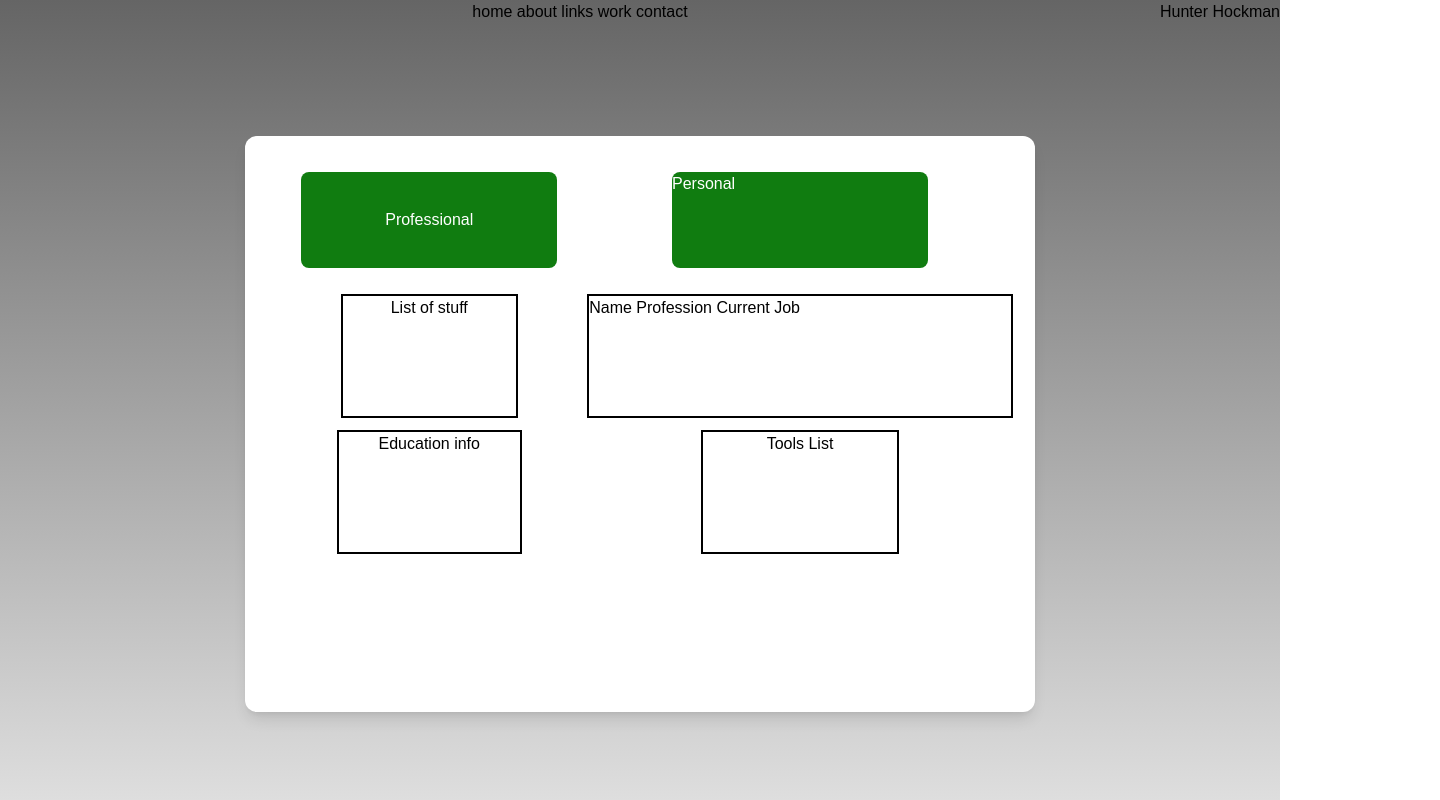
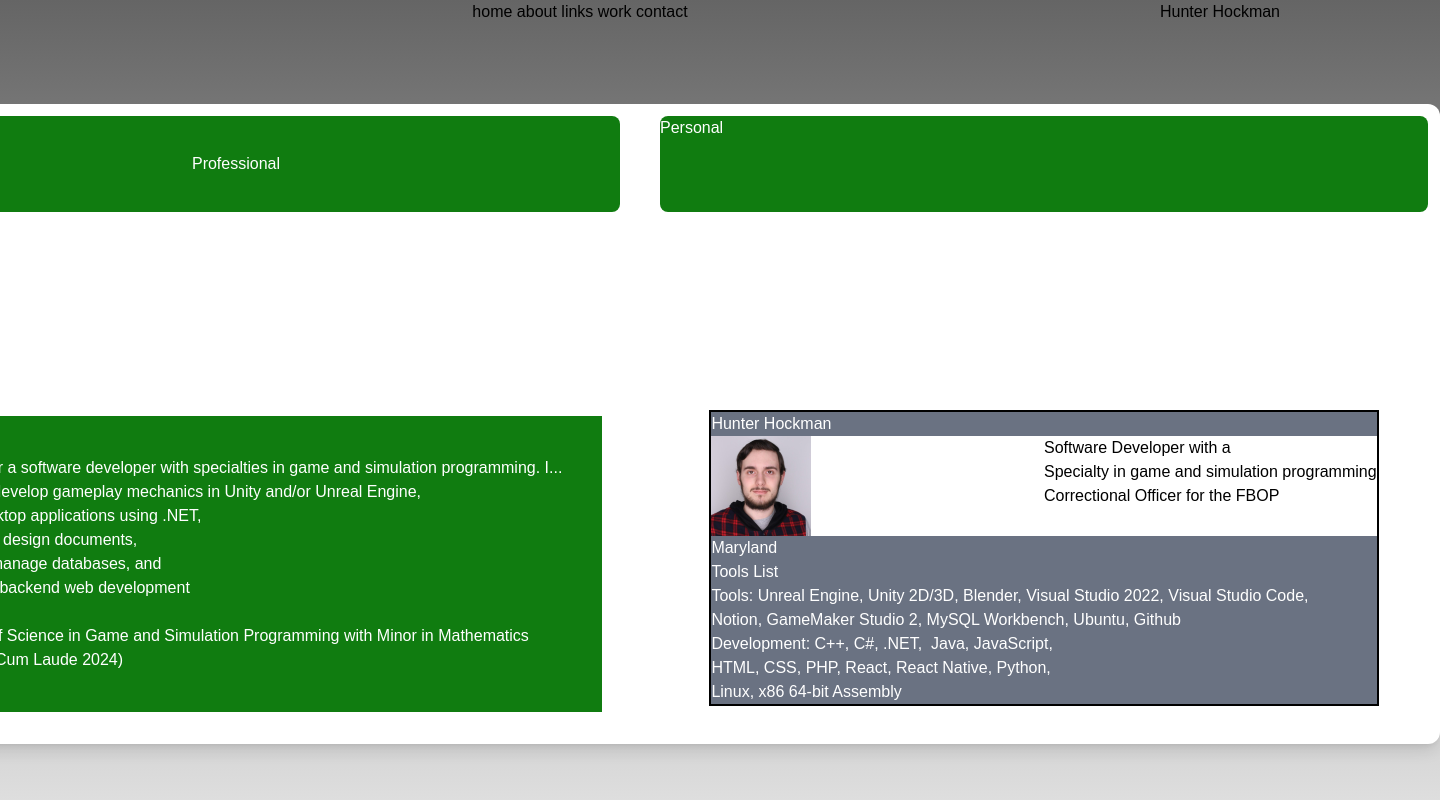
Before and after one commit to Anti-Loli/Portfolio, a Next.js app: page /about in a window 1280 px wide. Shown: the top 800 px of the page, 1440 px wide, since content can reach past the window. Built offline with nearby package versions, Linux system fonts and the light colour scheme.

Commit message:
Updated about page (professional)
Updated the about page to include needed information and reformatted layout to make it look better.

```diff
--- a/src/app/components/Profile.tsx
+++ b/src/app/components/Profile.tsx
@@ -1,22 +1,71 @@
 import ProfileButton from "../components/ProfileButton";
+import Image from 'next/image'
 
 export default function XboxProfile({ username }: { username: string }) {
   return (
-    <main className="bg-white shadow-lg rounded-xl p-6 justify-center items-start h-auto max-h-[80vh] w-auto w-max-7/12 mx-auto my-auto flex gap-x-4">
-        <div className="grid grid-flow-row grid-rows-4 gap-4 justify-items-center -mr-2 auto-rows-auto">
-          <div className=" px-5">
+    <main className="bg-white shadow-lg rounded-xl min(p-6, 8%) justify-center items-start h-auto max-h-[80dvh] w-auto mx-auto my-auto flex gap-x-4">
+
+         {/*Left green info side*/}
+        <div className="grid grid-flow-row grid-rows-4 gap-4 justify-items-center auto-rows-auto">
+          <div>
             <ProfileButton> Professional </ProfileButton>
             </div>
-            <div className=" outline-2 px-12">List of stuff</div>
-            <div className=" outline-2 px-10">Education info</div>
-            </div>
+              <div className=" outline-2 p-10  bg-[#107C10] text-white">Hi I’m Hunter a software developer with specialties in game and simulation programming.  I...
+              <ul>
+                  <li>design and develop gameplay mechanics in Unity and/or Unreal Engine,</li>
+                  <li>develop desktop applications using .NET,</li>
+                  <li>create game design documents,</li>
+                  <li>create and manage databases, and</li>
+                  <li>do front and backend web development</li>
+              </ul>
 
-            <div className="grid grid-flow-row grid-rows-4 gap-4 justify-items-center -ml-2">
-              <div className=" px-16">
+                Education
+
+              <ul>
+                  <li>Bachelor’s of Science in Game and Simulation Programming with Minor in Mathematics</li>
+                  <li>(Graduated Cum Laude 2024)</li>
+               </ul>
+              </div>
+        </div>
+
+         {/*Right profile side*/}
+        <div className="grid grid-flow-row grid-rows-4 gap-4 justify-items-center auto-rows-auto">
+              <div>
                 <ProfileButton href = "/about(personal)"> Personal </ProfileButton>
                 </div>
-            <div className="outline-2 grid grid-flow-col grid-cols-2"> Name Profession Current Job </div>
-            <div className=" outline-2 px-16">Tools List</div>
+            <div className="outline-2">
+              <div className=" bg-gray-500 text-white">Hunter Hockman</div>
+              <div className="grid grid-flow-col grid-cols-2">
+                <Image
+                  src="/ProfilePicture.jpg"
+                  alt="Profile picture of the website owner"
+                  width={100}
+                  height={75}
+                />
+
+                <ul>
+                  <li>Software Developer with a</li>
+                  <li>Specialty in game and simulation programming</li>
+                  <li>Correctional Officer for the FBOP</li>
+                </ul>
+              </div>
+
+              <div className=" bg-gray-500 text-white">Maryland</div>
+
+              <div className=" bg-gray-500 text-white">
+                Tools List
+                <ul>
+                    <li>Tools: Unreal Engine, Unity 2D/3D, Blender, Visual Studio 2022, Visual Studio Code,</li>
+                    <li>Notion, GameMaker Studio 2, MySQL Workbench, Ubuntu, Github</li>
+                </ul>
+
+                <ul>
+                    <li>Development: C++, C#, .NET,  Java, JavaScript,</li>
+                    <li>HTML, CSS, PHP, React, React Native, Python,</li>
+                    <li>Linux, x86 64-bit Assembly</li>
+                </ul>
+              </div>
+            </div>
         </div>
       </main>
 
--- a/src/app/components/ProfileButton.tsx
+++ b/src/app/components/ProfileButton.tsx
@@ -9,7 +9,7 @@ type ButtonProps = {
 
 export default function ProfileButton({children, href, onClick, className}: ButtonProps)
 {
-    const baseStyles = "w-64 h-24 bg-[#107C10] text-white rounded-lg cursor-pointer text-base block m-3";
+    const baseStyles = "w-192 h-24 bg-[#107C10] text-white rounded-lg cursor-pointer text-base block m-3";
 
     if (href)
     {
```
Also changed, not shown: public/ProfilePicture.jpg (added).
